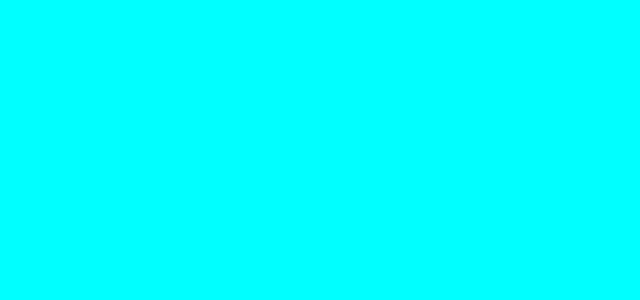
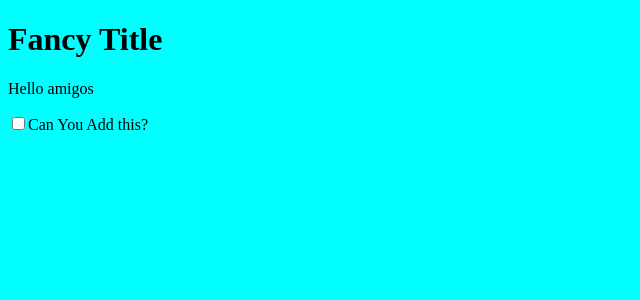
Before and after one commit to marouane-tabib/Brief_AWS_Cloud_Practitioner_Knowledge_Test_Vue_App, a Vue app: page / in a window 1280 px wide. Shown: the top 300 px of the page, without its empty margins (0-640 px from the left). Built offline with nearby package versions, Linux system fonts and the light colour scheme.

Commit message:
Add noteBoxPaper component in app parent

```diff
--- a/src/App.vue
+++ b/src/App.vue
@@ -1,9 +1,9 @@
 <script setup lang="ts">
-//
+import noteBoxPaper from './components/noteBoxPaper.vue';
 </script>
 
 <template>
-  <!--  -->
+  <noteBoxPaper />
 </template>
 
 <style scoped>
```
